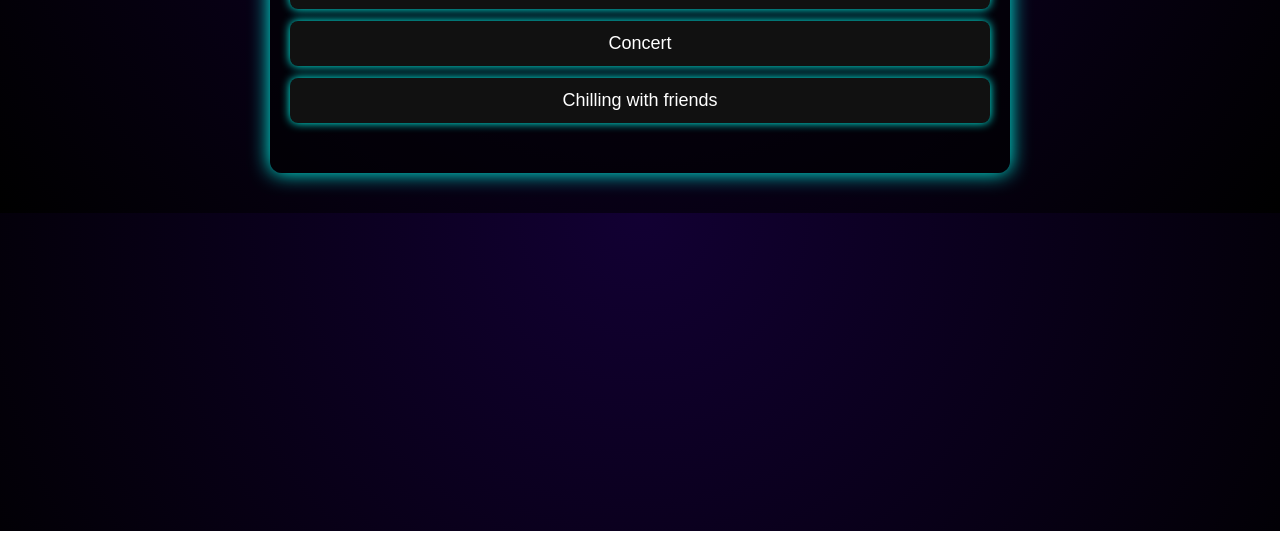
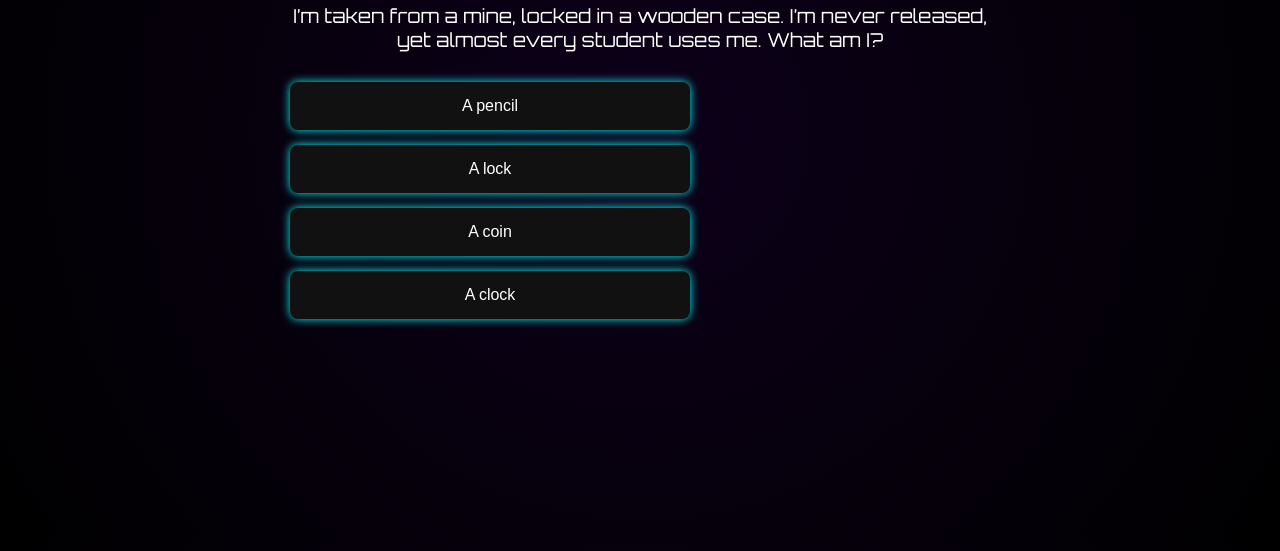
Before and after one commit to 80snightin/Quiz.html, a plain HTML site: page index.html in a window 1280 px wide. Shown: the part 269-820 px from the top of the page. Drawn offline with Linux system fonts and the light colour scheme.

Commit message:
Update index.html

```diff
--- a/index.html
+++ b/index.html
@@ -2,161 +2,157 @@
 <html lang="en">
 <head>
   <meta charset="UTF-8">
-  <title>Instant 80s Night – Personality Quiz</title>
+  <title>Instant 80s Night - Riddle Challenge</title>
+  <meta name="viewport" content="width=device-width, initial-scale=1.0">
+  <link href="https://fonts.googleapis.com/css2?family=Orbitron:wght@400;700&display=swap" rel="stylesheet">
+
   <style>
     body {
-      background: radial-gradient(circle at top, #120033, #000000);
-      color: #fff;
-      font-family: 'Courier New', Courier, monospace;
-      text-align: center;
       margin: 0;
       padding: 0;
+      height: 100vh;
+      width: 100vw;
+      display: flex;
+      justify-content: center;
+      align-items: center;
+      background: radial-gradient(circle at center, #0d001a, #000);
+      font-family: 'Orbitron', sans-serif;
+      color: #fff;
     }
+
+    .quiz-container {
+      width: 100%;
+      height: 100%;
+      display: flex;
+      flex-direction: column;
+      justify-content: center;
+      align-items: center;
+      text-align: center;
+      padding: 20px;
+    }
+
     h1 {
-      margin-top: 40px;
-      font-size: 28px;
-      color: #7CFCFF;
-      text-shadow: 0 0 10px #00fff2, 0 0 20px #00fff2;
+      font-size: 2rem;
+      margin-bottom: 20px;
+      text-shadow: 0 0 15px cyan;
     }
-    .quiz-container {
+
+    .question {
+      font-size: 1.2rem;
+      margin-bottom: 30px;
       max-width: 700px;
-      margin: 40px auto;
-      padding: 20px;
-      background: rgba(0,0,0,0.6);
-      border-radius: 12px;
-      box-shadow: 0 0 20px #00fff2;
     }
-    .question {
-      font-size: 22px;
-      margin-bottom: 20px;
-    }
+
     .options {
       display: flex;
       flex-direction: column;
-      gap: 12px;
+      gap: 15px;
+      width: 100%;
+      max-width: 400px;
     }
-    button {
-      padding: 12px;
-      font-size: 18px;
-      cursor: pointer;
+
+    .options button {
+      padding: 15px;
+      font-size: 1rem;
       border: none;
       border-radius: 8px;
       background: #111;
       color: #fff;
-      transition: background 0.3s, transform 0.2s;
-      box-shadow: 0 0 10px #00fff2;
+      cursor: pointer;
+      box-shadow: 0 0 10px cyan;
+      transition: 0.2s;
     }
-    button:hover {
-      background: #00fff2;
-      color: #000;
-      transform: scale(1.05);
+
+    .options button:hover {
+      background: cyan;
+      color: black;
     }
-    .result {
-      font-size: 24px;
-      margin-top: 30px;
-      color: #FFD700;
-      text-shadow: 0 0 10px #FFD700, 0 0 20px #FFA500;
+
+    #result {
+      margin-top: 20px;
+      font-size: 1.4rem;
+      text-shadow: 0 0 10px lime;
     }
   </style>
 </head>
 <body>
-  <h1>Instant 80s Night – Personality Quiz</h1>
   <div class="quiz-container">
+    <h1>Instant 80s Night - Riddle Challenge</h1>
     <div id="quiz"></div>
-    <div id="result" class="result"></div>
+    <div id="result"></div>
   </div>
 
   <script>
-    const quizData = [
+    const questions = [
       {
-        question: "It’s Friday night in 1986. Where are you headed?",
-        options: ["Roller disco", "Arcade", "Concert", "Chilling with friends"],
-        scores: ["R", "A", "C", "D"]
+        question: "I’m taken from a mine, locked in a wooden case. I’m never released, yet almost every student uses me. What am I?",
+        answers: ["A pencil", "A lock", "A coin", "A clock"],
+        correct: 0
       },
       {
-        question: "Pick your ultimate 80s accessory:",
-        options: ["Walkman", "Cassette tapes", "Joystick", "Polaroid camera"],
-        scores: ["R", "C", "A", "D"]
+        question: "The more you take from me, the bigger I get. I can swallow whole cities, yet I start so small. What am I?",
+        answers: ["A hole", "A shadow", "A fire", "A storm"],
+        correct: 0
       },
       {
-        question: "Your theme song drops. What is it?",
-        options: ["‘Girls Just Wanna Have Fun’", "‘Take On Me’", "‘Eye of the Tiger’", "‘Sweet Dreams’"],
-        scores: ["R", "C", "A", "D"]
+        question: "I move without legs, whisper without a mouth, and I can shake mighty mountains. What am I?",
+        answers: ["An echo", "The wind", "An earthquake", "A river"],
+        correct: 1
       },
       {
-        question: "Which snack fuels your 80s adventure?",
-        options: ["Slushie", "Bubblegum", "Popcorn", "Pizza"],
-        scores: ["R", "C", "A", "D"]
+        question: "The rich need me, the poor have me, and if you eat me, you will surely die. What am I?",
+        answers: ["Nothing", "Gold", "Pride", "Silence"],
+        correct: 0
       },
       {
-        question: "You get one gadget from the 80s. Which one?",
-        options: ["Boom box", "Camcorder", "NES console", "Record player"],
-        scores: ["R", "D", "A", "C"]
+        question: "I can fly without wings. I can cry without eyes. Wherever I go, darkness follows me. What am I?",
+        answers: ["A cloud", "A comet", "The wind", "Smoke"],
+        correct: 0
       },
       {
-        question: "Choose your dream 80s hangout:",
-        options: ["Roller rink", "Basement with VHS tapes", "Mall arcade", "Record store"],
-        scores: ["R", "D", "A", "C"]
+        question: "The more you share me, the less I become. I vanish the moment I’m spoken aloud. What am I?",
+        answers: ["A secret", "A promise", "A lie", "A whisper"],
+        correct: 0
       },
       {
-        question: "What’s your 80s outfit of choice?",
-        options: ["Leg warmers + neon", "Denim jacket + pins", "Graphic tee + sneakers", "All black + shades"],
-        scores: ["R", "C", "A", "D"]
-      },
-      {
-        question: "Your ideal Saturday morning looks like:",
-        options: ["Cartoons + cereal", "Mix tapes + doodling", "Video games till noon", "Sleeping in with music"],
-        scores: ["R", "C", "A", "D"]
+        question: "I’m always running, but I have no legs. You can never stop me, but you always feel me. What am I?",
+        answers: ["Time", "Water", "The wind", "Your heartbeat"],
+        correct: 0
       }
     ];
 
-    const results = {
-      R: "🎶 You are Rollerskate Ricky/Ruby! Life’s a party, and you bring the neon sparkle wherever you go.",
-      C: "📼 You are Cassette Casey! Sentimental, creative, and always making the perfect playlist.",
-      A: "🕹️ You are Arcade Alex! Competitive, fun-loving, and the champion of high scores.",
-      D: "🌙 You are Dreamer Dana! Chill, thoughtful, and living life with 80s vibes on your own terms."
-    };
+    let currentQuestion = 0;
+    let score = 0;
 
-    let currentQuestion = 0;
-    let scores = {R:0, C:0, A:0, D:0};
+    const quizContainer = document.getElementById("quiz");
+    const resultContainer = document.getElementById("result");
 
-    const quizEl = document.getElementById("quiz");
-    const resultEl = document.getElementById("result");
-
-    function loadQuestion() {
-      if (currentQuestion < quizData.length) {
-        const q = quizData[currentQuestion];
-        quizEl.innerHTML = `
+    function showQuestion() {
+      if (currentQuestion < questions.length) {
+        let q = questions[currentQuestion];
+        quizContainer.innerHTML = `
           <div class="question">${q.question}</div>
           <div class="options">
-            ${q.options.map((opt, i) => `<button onclick="selectOption('${q.scores[i]}')">${opt}</button>`).join("")}
+            ${q.answers.map((ans, i) =>
+              `<button onclick="checkAnswer(${i})">${ans}</button>`
+            ).join("")}
           </div>
         `;
       } else {
-        showResult();
+        quizContainer.innerHTML = "";
+        resultContainer.innerHTML = `You solved ${score} out of ${questions.length} riddles!`;
       }
     }
 
-    function selectOption(score) {
-      scores[score]++;
+    function checkAnswer(i) {
+      if (i === questions[currentQuestion].correct) {
+        score++;
+      }
       currentQuestion++;
-      loadQuestion();
+      showQuestion();
     }
 
-    function showResult() {
-      let maxScore = 0;
-      let personality = "";
-      for (let key in scores) {
-        if (scores[key] > maxScore) {
-          maxScore = scores[key];
-          personality = key;
-        }
-      }
-      quizEl.innerHTML = "";
-      resultEl.innerHTML = results[personality];
-    }
-
-    loadQuestion();
+    showQuestion();
   </script>
 </body>
 </html>
```
